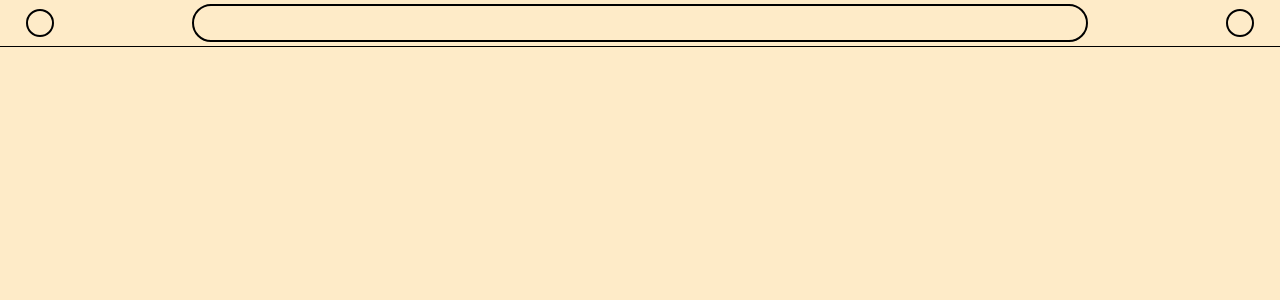
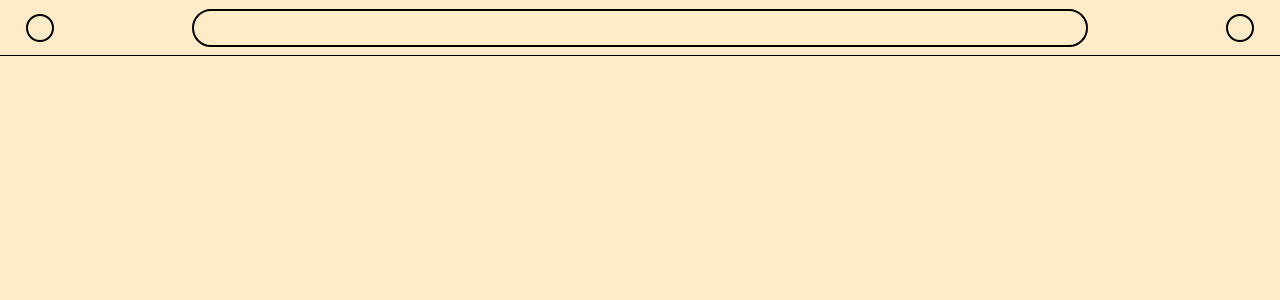
Before and after one commit to Devessier/vladivodico, a Nuxt app: page / in a window 1280 px wide. Shown: the top 300 px of the page. Built offline with nearby package versions, Linux system fonts and the light colour scheme; some icons are missing.

Commit message:
fix(header): set explicitly the header size
When pages transition, at a given moment, there will be only the header on the grid container and it
will be expended to take all the available height, giving a really bad flickering effect.

```diff
--- a/components/AppNavigation.vue
+++ b/components/AppNavigation.vue
@@ -43,6 +43,8 @@ nav.app-navigation__header {
     grid-template-columns: 48px auto 48px;
     grid-template-rows: 100%;
 
+    height: 3.5rem;
+
     @screen sm {
         @apply px-4;
     }
--- a/layouts/default.vue
+++ b/layouts/default.vue
@@ -56,7 +56,7 @@ main.vladivodico-app__container > * {
 }
 
 main.vladivodico-app__container > :first-child {
-    z-index: 1;
+    @apply z-10;
 }
 
 @keyframes leaveToLeft {
```
